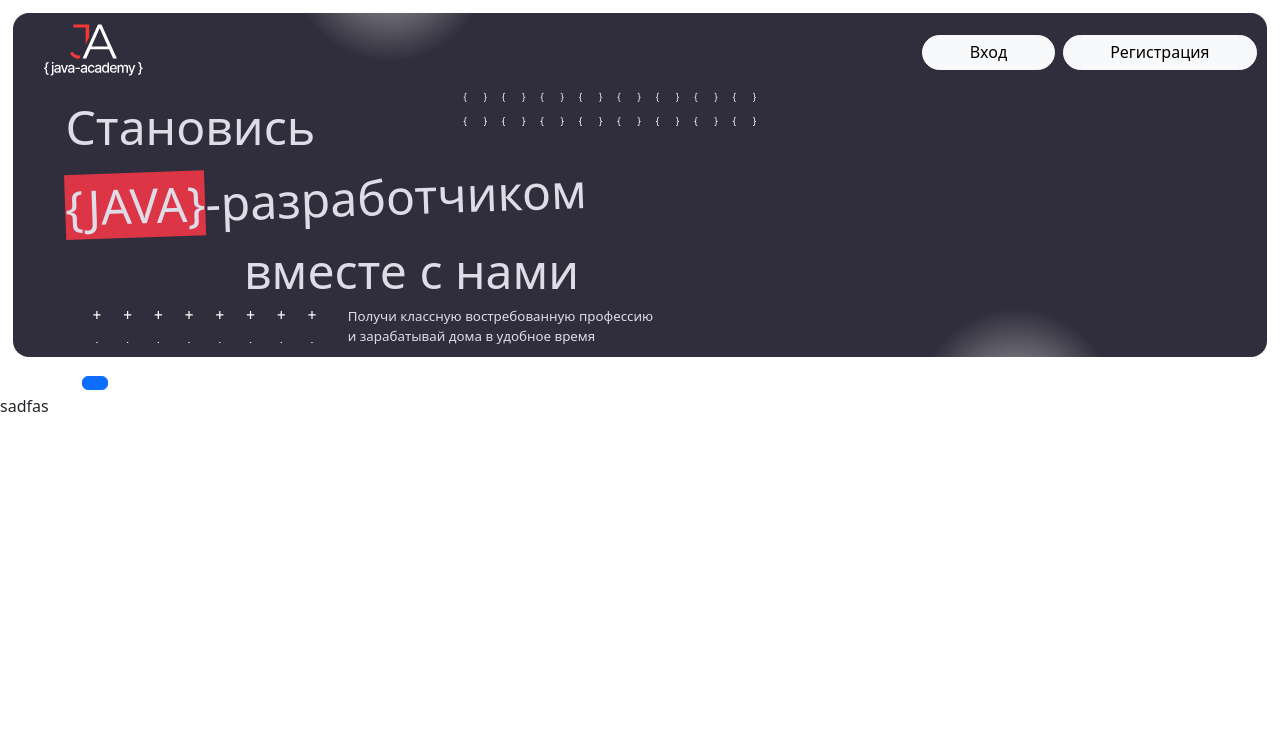
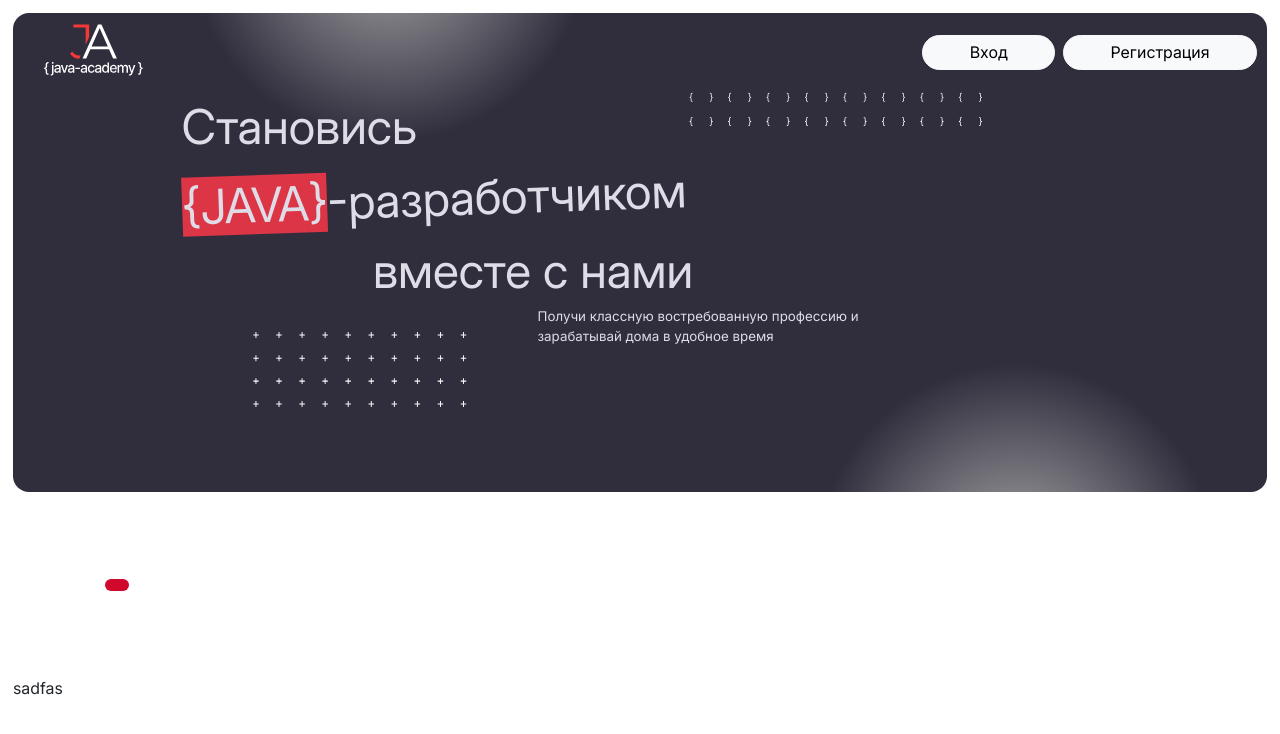
Before and after one commit to snowdy78/java-site, a PHP site: page / in a window 1280 px wide. Shown: the top 734 px of the page. Run offline with PHP 8.4, Linux system fonts and the light colour scheme; some libraries are stand-ins or nearby versions.

Commit message:
reworked style hierarchy and font was add

```diff
--- /dev/null
+++ b/css/footer.css
@@ -0,0 +1,4 @@
+#footer {
+    border-top-left-radius: 1em;
+    border-top-right-radius: 1em;
+}
--- /dev/null
+++ b/css/header.css
@@ -0,0 +1,77 @@
+
+#header {
+    display: grid;
+    --padding-x: 10px;
+    --padding-y: 10px;
+    --padding-bottom: 60px;
+    padding: var(--padding-y) var(--padding-x);
+    padding-bottom: var(--padding-bottom);
+    width: calc(100vw - var(--margin-x)*2);
+    height: fit-content;
+
+    border-radius: 1em;
+    gap: 8px;
+    grid-template-columns: auto 60% auto auto;
+    grid-template-rows: max-content;
+    background:
+        radial-gradient(circle at 80% 115%, #aaaaaa 0, transparent 200px),
+        radial-gradient(circle at 30% -15%, #aaaaaa 0, var(--dark) 200px);
+
+}
+#header .header__content {
+    display: grid;
+    grid-template-columns: auto 65%;
+    grid-template-rows: max-content max-content max-content;
+    grid-column: span 4;
+    color: #DEDCE7;
+    font-size: 3rem;
+}
+.header__content .buy-course {
+    font-size: 10pt !important;
+    width: 60%;
+    word-wrap: break-word;
+    text-align: left;
+}
+
+#header a {
+    color: inherit;
+    text-decoration: initial;
+}
+#header > * {
+    justify-self: center;
+    align-self: center;
+}
+#header .btn {
+    width: 100% !important;
+    height: fit-content;
+    line-height: 1.3em !important;
+    border-radius: 1.3em;
+    padding-left: 25px !important;
+    padding-right: 25px !important;
+    align-self: center;
+}
+.logo-container {
+    height: inherit;
+}
+.logo {
+    max-width: 100px;
+    height: inherit
+}
+
+.border-quarter {
+    border-radius: 0.5rem !important;
+}
+#header .useful-refs {
+    display: grid;
+    grid-template-columns: auto auto auto auto;
+    grid-template-rows: auto;
+    grid-column: span 4;
+}
+.useful-refs a {
+    transform: translateY(calc(50% + 60px));
+    background-color: white;
+    border: 1px solid #302D3D;
+    border-radius: calc(1rem + 5px);
+    padding: 5px 5px;
+    margin: 0 7px;
+}
--- /dev/null
+++ b/css/main-content.css
@@ -0,0 +1,55 @@
+#main-content {
+    padding: 80px 80px;
+}
+
+.container > .row > * {
+    margin: 20px 0;
+}
+b {
+    font-weight: 600;
+}
+.header-3 {
+    font-weight: 600;
+    font-size: 24px;
+}
+.button-train {
+    display: flex;
+    flex-direction: row;
+    align-items: center;
+}
+.button-train a {
+    display: flex;
+    height: 80px;
+    background-color: var(--blue);
+    color: var(--bs-white);
+    text-decoration: none;
+    border-radius: 1.0em;
+    justify-content: center;
+    align-items: center;
+    padding: 0 1em;
+    text-align: center;
+}
+.button-train .chain-container {
+    display: flex;
+    flex-direction: column;
+}
+.button-train .chain {
+    display: flex;
+    width: 2em;
+    height: calc(80px - 2em);
+    background:
+        radial-gradient(
+            circle at 50% 100%,
+            white calc(1em - 1px),
+            transparent 1em
+        ),
+        radial-gradient(
+            circle at 50% 0%,
+            transparent calc(1em - 1px),
+            var(--blue) 1em
+        );
+
+}
+.advantages > .row > * {
+    --bs-gutter-x: 2px
+}
--- a/css/style.css
+++ b/css/style.css
@@ -1,42 +1,65 @@
+
+@import url("header.css");
+@import url("footer.css");
+@import url("main-content.css");
+@font-face {
+    font-family: 'Inter';
+    src: url("fonts/Inter.ttf");
+}
+
+:root {
+    --primary: #D0082C;
+    --blue: #4B6FCB;
+    --secondary: white;
+    --dark: #302D3D;
+}
+
+.btn-primary {
+    color: white !important;
+    border: 0 !important;
+    background-color: var(--primary) !important;
+}
+.btn-secondary {
+    color: black !important;
+    border: 2px solid #302D3D !important;
+    background-color: var(--secondary) !important;
+}
+* {
+    font-family: Inter;
+}
 body {
-    margin:0;
+    --padding-x: 13px;
+    --padding-y: 13px;
+    padding: var(--padding-y) var(--padding-x) !important;
     padding:0;
     font-size: 12pt !important;
 }
+.f-primary {
+    color: var(--primary);
+}
+.f-dark {
+    color: var(--dark);
+}
+.f-blue {
+    color: var(--blue);
+}
+.bg-primary {
+    color: var(--bs-white);
+    background-color: var(--primary);
+}
+.bg-dark {
+    color: var(--bs-white);
+    background-color: var(--dark);
+}
+.bg-blue {
+    color: var(--bs-white);
+    background-color: var(--blue);
+}
 
-#header {
-    display: grid;
-    --margin-x: 13px;
-    --margin-y: 13px;
-    --padding-x: 10px;
-    --padding-y: 10px;
-    padding: var(--padding-y) var(--padding-x);
-    margin: var(--margin-y) var(--margin-x);
-    width: calc(100vw - var(--margin-x)*2);
-    height: fit-content;
-
-    border-radius: 1em;
-    gap: 8px;
-    grid-template-columns: auto 60% auto auto;
-    grid-template-rows: max-content;
-    background:
-        radial-gradient(circle at 80% 115%, #aaaaaa 0, transparent 100px),
-        radial-gradient(circle at 30% -15%, #aaaaaa 0, #302D3D 100px);
-
-}
-#header .header__content {
-    display: grid;
-    grid-template-columns: auto 65%;
-    grid-template-rows: max-content max-content max-content;
-    grid-column: span 2;
-    color: #DEDCE7;
-    font-size: 3rem;
-}
-.header__content .buy-course {
-    font-size: 10pt !important;
-    width: 60%;
-    word-wrap: break-word;
-    text-align: left;
+hr {
+    color: var(--primary) !important;
+    border-top: 2px var(--primary) solid !important;
+    opacity: 1 !important;
 }
 .inclined {
     display: inline-block;
@@ -49,34 +72,18 @@ body {
     width: 100%;
     height: 100%;
 }
+.invert {
+    filter: invert(100%);
+}
+.invert:is(.plus-bg), .invert:is(.bracket-bg) {
+    filter: invert(50%) !important;
+}
 .plus-bg {
     background: url(../img/plus-bg.svg) no-repeat;
-    transform: scale(0.8);
+    transform: scale(0.6);
     display: inline-block;
-    width: 100%;
-    height: 100%;
+    width: 356px;
+    height: 125px;
+    max-width: 100%;
+    background-size: padding-box padding-box;
 }
-#header a {
-    color: inherit;
-    text-decoration: initial;
-}
-#header > * {
-    justify-self: center;
-    align-self: center;
-}
-#header .btn {
-    width: 100% !important;
-    height: fit-content;
-    line-height: 1.3em !important;
-    border-radius: 1.3em !important;
-    padding-left: 25px !important;
-    padding-right: 25px !important;
-    align-self: center;
-}
-.logo-container {
-    height: inherit;
-}
-.logo {
-    max-width: 100px;
-    height: inherit
-}
```
Also changed, not shown: css/fonts/Inter.ttf (added).
